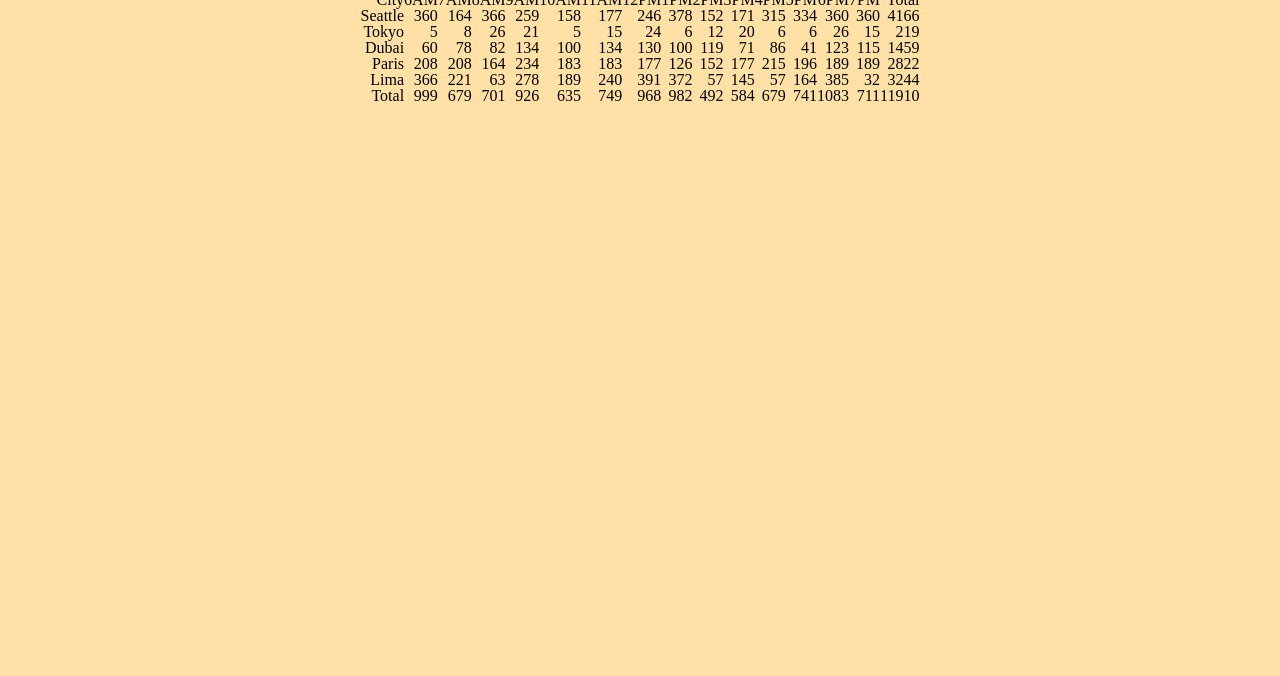
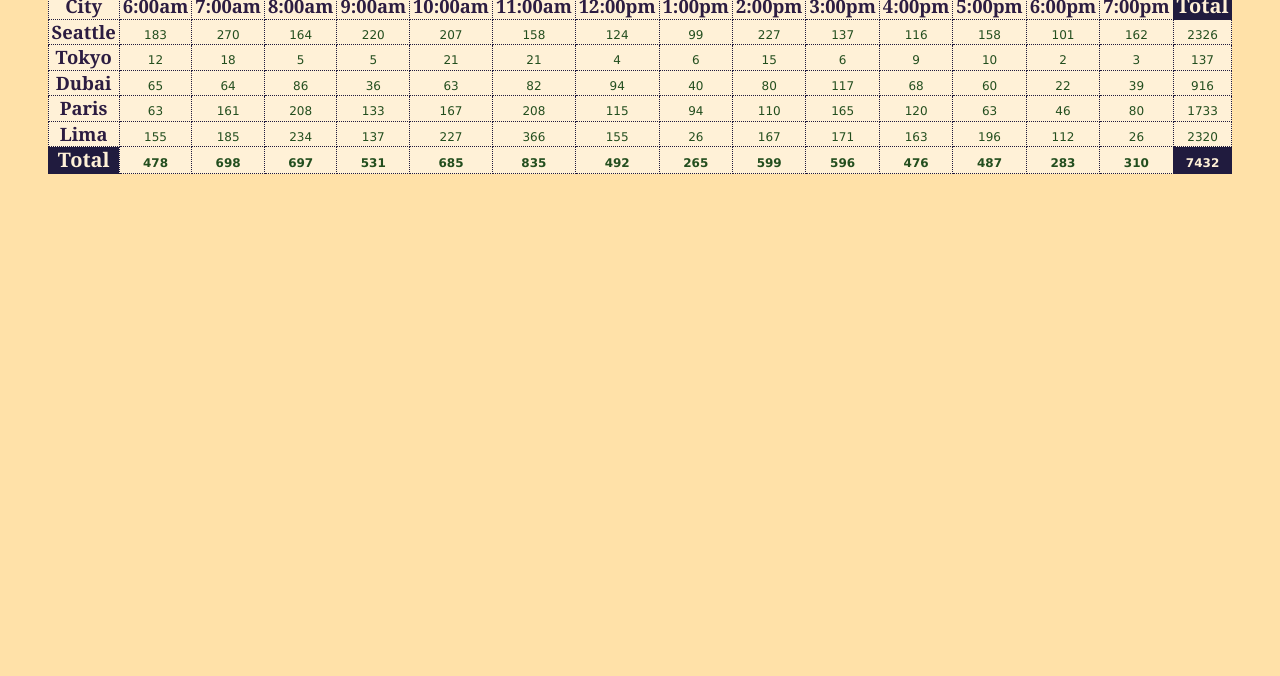
Before and after one commit to c0d3cisco/cookie-stand, a plain HTML site: page sales.html in a window 1280 px wide. Shown: the part 124-800 px from the top of the page. Drawn offline with Linux system fonts and the light colour scheme; a web font is replaced by a local one.

Commit message:
finished optimizing code and correcting bugs

```diff
--- a/css/style.css
+++ b/css/style.css
@@ -12,12 +12,41 @@ h1{
     text-align: center;
 }
 
-h2{
+table {
+    text-align: center;
+}
+
+th, td {
+    font-family: Verdana, Geneva, Tahoma, sans-serif;
+    color:rgb(35, 78, 30);
+    font-size: 12px;
+    padding: 3px;
+    background-color: rgb(255, 241, 215);
+    border: 1px dotted rgb(32, 27, 62);
+
+}
+
+tfoot td{
+    font-weight:bold;
+}
+
+th, tbody td:first-of-type{
     font-family: Georgia, 'Times New Roman', Times, serif;
+    font-size: 1.15em;
+    font-weight: bolder;
+    color: rgb(44, 28, 65);
+}
+tfoot td:first-of-type, thead th:last-of-type{
+    font-family: Georgia, 'Times New Roman', Times, serif;
+    color: rgb(255, 241, 215);
+    background-color: rgb(32, 27, 62);
+    font-weight: bolder;
     font-size: 1.25em;
-    font-weight: bolder;
-    margin-bottom: 10px;
-    color: rgb(44, 28, 65)
+}
+
+tfoot td:last-of-type {
+    color: rgb(255, 241, 215);
+    background-color: rgb(32, 27, 62);
 }
 
 main{
@@ -25,12 +54,3 @@ main{
     justify-content: center;
     text-align: right;
 }
-
-main ul{
-    font-family: Verdana, Geneva, Tahoma, sans-serif;
-    color:rgb(35, 78, 30);
-    background-color: rgb(255, 241, 215);
-    border: 1px dotted rgb(27, 43, 62);
-    margin: 10px;
-    padding: 5px 20px;
-}
--- a/js/app.js
+++ b/js/app.js
@@ -8,27 +8,29 @@ function CitySales(cityName, minCustomer, maxCustomer, avgCookieSaleHour) {
 }
 
 CitySales.prototype.hourlyListAndTotalPrint = function() {
+  let controlCurve = [0.5, 0.75, 1.0, 0.6, 0.8, 1.00, 0.7, 0.4, 0.6, 0.9, 0.68, 0.5, 0.3, 0.45];
+  for (let i = 0; i < controlCurve.length; i++) {
 
-  for (let i = 0; i < 15; i++) {
     let randomHourly = Math.floor(Math.random() * (this.maxCustomer - this.minCustomer + 1)) + this.minCustomer; // random function from https://www.w3schools.com/js/js_random.asp
-    let randomHourlySale = Math.ceil(randomHourly * this.avgCookieSaleHour);
+
+    let randomHourlySale = Math.ceil(randomHourly * this.avgCookieSaleHour * controlCurve[i]);
     this.hourlySale.push(randomHourlySale); //recommend to Math.ceil to always round up. Better to have one extra cookie than one too few cookies.
     this.totalSales += randomHourlySale;
   }
   this.hourlySale.push(this.totalSales);
-  this.hourlySale.shift(this.cityName);
+  this.hourlySale.unshift(this.cityName);
 
   // this sets parent element for the table details
-  let tBodyElement = document.getElementById('tbodyTest');
+  let tBodyElement = document.getElementById('tbodyID');
   //console.log(this.hourlySale);
   let trElement = document.createElement('tr');
   tBodyElement.appendChild(trElement);
   // this sets the table row of cities
   let tdElement = document.createElement('td');
   trElement.appendChild(tdElement);
-  tdElement.textContent = this.cityName;;
+  tdElement.textContent = this.cityName;
   // this sets up all numerical values, including the total sales at the end
-  for (let i = 0; i < this.hourlySale.length; i++) { // prints numbers
+  for (let i = 1; i < this.hourlySale.length; i++) { // prints numbers
     let tdElement = document.createElement('td');
     trElement.appendChild(tdElement);
     tdElement.textContent = this.hourlySale[i];
@@ -57,7 +59,7 @@ function totalRow(cityObject){
     totalRow.push(totalColumn);
   }
 
-  let tBodyElement = document.getElementById('tbodyTest');
+  let tBodyElement = document.getElementById('tfootID');
   let trElement = document.createElement('tr');
   tBodyElement.appendChild(trElement);
   // this sets the table row of the total
@@ -65,7 +67,7 @@ function totalRow(cityObject){
   trElement.appendChild(tdElement);
   tdElement.textContent = 'Total';
   // this sets up all numerical values, including the total sales at the end
-  for (let i = 0; i < totalRow.length; i++) { // prints numbers
+  for (let i = 1; i < totalRow.length; i++) { // prints numbers
     let tdElement = document.createElement('td');
     trElement.appendChild(tdElement);
     tdElement.textContent = totalRow[i];
--- a/sales.html
+++ b/sales.html
@@ -27,25 +27,25 @@
             <thead>
                 <tr>
                     <th>City</th>
-                    <th>6AM</th>
-                    <th>7AM</th>
-                    <th>8AM</th>
-                    <th>9AM</th>
-                    <th>10AM</th>
-                    <th>11AM</th>
-                    <th>12PM</th>
-                    <th>1PM</th>
-                    <th>2PM</th>
-                    <th>3PM</th>
-                    <th>4PM</th>
-                    <th>5PM</th>
-                    <th>6PM</th>
-                    <th>7PM</th>
+                    <th>6:00am</th>
+                    <th>7:00am</th>
+                    <th>8:00am</th>
+                    <th>9:00am</th>
+                    <th>10:00am</th>
+                    <th>11:00am</th>
+                    <th>12:00pm</th>
+                    <th>1:00pm</th>
+                    <th>2:00pm</th>
+                    <th>3:00pm</th>
+                    <th>4:00pm</th>
+                    <th>5:00pm</th>
+                    <th>6:00pm</th>
+                    <th>7:00pm</th>
                     <th>Total</th>
                 </tr>
             </thead>
-            <tbody id="tbodyTest">
-            </tbody>
+            <tbody id="tbodyID"></tbody>
+            <tfoot id="tfootID"></tfoot>
         </table>
     </main>
     <footer>
```
